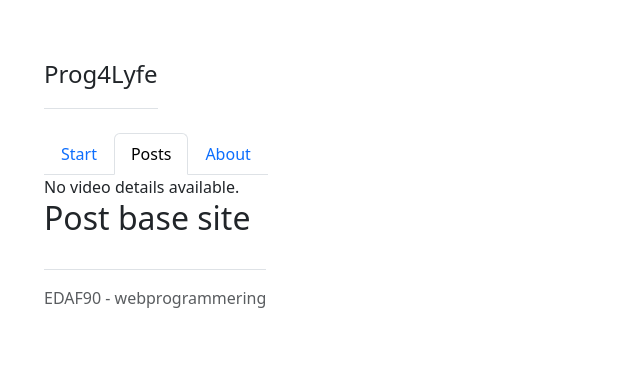
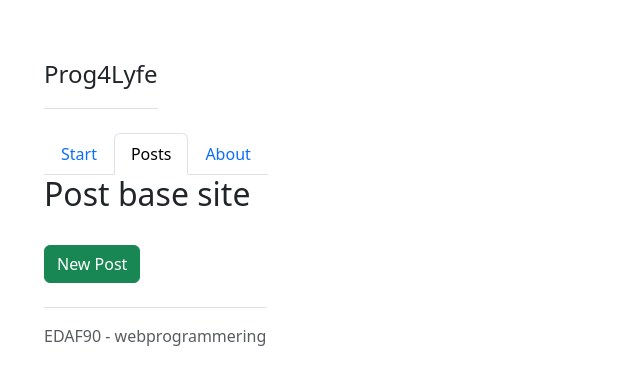
Before and after one commit to MiddlewQ/edaf90-projekt, a React (Vite) app in the folder client/: page /posts in a window 1280 px wide. Shown: the top 384 px of the page, without its empty margins (0-640 px from the left). Built offline with nearby package versions, Linux system fonts and the light colour scheme; no server answers.

Commit message:
refactor video and post start

```diff
--- a/client/src/App.jsx
+++ b/client/src/App.jsx
@@ -9,7 +9,7 @@ import YouTubeVideo from './getVideo'
 
 
 function App() {
-    const [count, setCount] = useState(0)
+    const [posts, setPosts] = useState([])
 
     return (
         <>
@@ -17,7 +17,6 @@ function App() {
         <div className="container-fluid py-4">
             <Header />
             <Navbar />
-            <YouTubeVideo />
             <Outlet />
             <Footer />
         </div>
--- /dev/null
+++ b/client/src/PostForm.jsx
@@ -0,0 +1,16 @@
+import TextField from "./TextField";
+
+function PostForm() {
+    return (
+        <div className="container col-12">
+            <div className="row h-200 p-5 bg-light border rounded-3">
+                <h2>Nytt inlägg</h2>
+                <form>
+                    <TextField />
+                </form>
+            </div>
+        </div>
+    )
+}
+
+export default PostForm;
--- /dev/null
+++ b/client/src/PostList.jsx
@@ -0,0 +1,19 @@
+import { useNavigate } from "react-router-dom";
+
+function PostList() {
+
+    const navigate = useNavigate()
+    return (
+        <>
+            <h2>Post base site</h2>
+            <button
+                type="button"
+                className='mt-4 btn btn-success'
+                onClick={() => navigate('/posts/new-post')}>
+                New Post
+            </button>
+        </>
+    );
+}
+
+export default PostList;
--- a/client/src/Posts.jsx
+++ /dev/null
@@ -1,9 +0,0 @@
-function Posts() {
-    return (
-        <>
-            <h2>Post base site</h2>
-        </>
-    );
-}
-
-export default Posts;
--- /dev/null
+++ b/client/src/TextField.jsx
@@ -0,0 +1,9 @@
+function TextField() {
+    return (
+    <label>
+        <input type="text" className="form-controll"></input>
+    </label>
+    )
+}
+
+export default TextField;
--- a/client/src/router.jsx
+++ b/client/src/router.jsx
@@ -1,7 +1,9 @@
 import { createBrowserRouter } from "react-router-dom";
 import App from './App';
-import Posts from './Posts'
+import PostList from './PostList'
 import About from './About'
+import YouTubeVideo from "./getVideo";
+import PostForm from "./PostForm";
 
 
 const router = createBrowserRouter([
@@ -10,6 +12,7 @@ const router = createBrowserRouter([
         children: [
             {
                 index: true,
+                Component: YouTubeVideo,
             },
             {
                 path: "about",
@@ -17,8 +20,13 @@ const router = createBrowserRouter([
             },
             {
                 path: "posts",
-                Component: Posts,
+                Component: PostList,
+                children: []
             },
+            {
+                path: "posts/new-post",
+                Component: PostForm
+            }
         ]
     },
     {
```
Also changed, not shown: client/src/Post.jsx (added).
